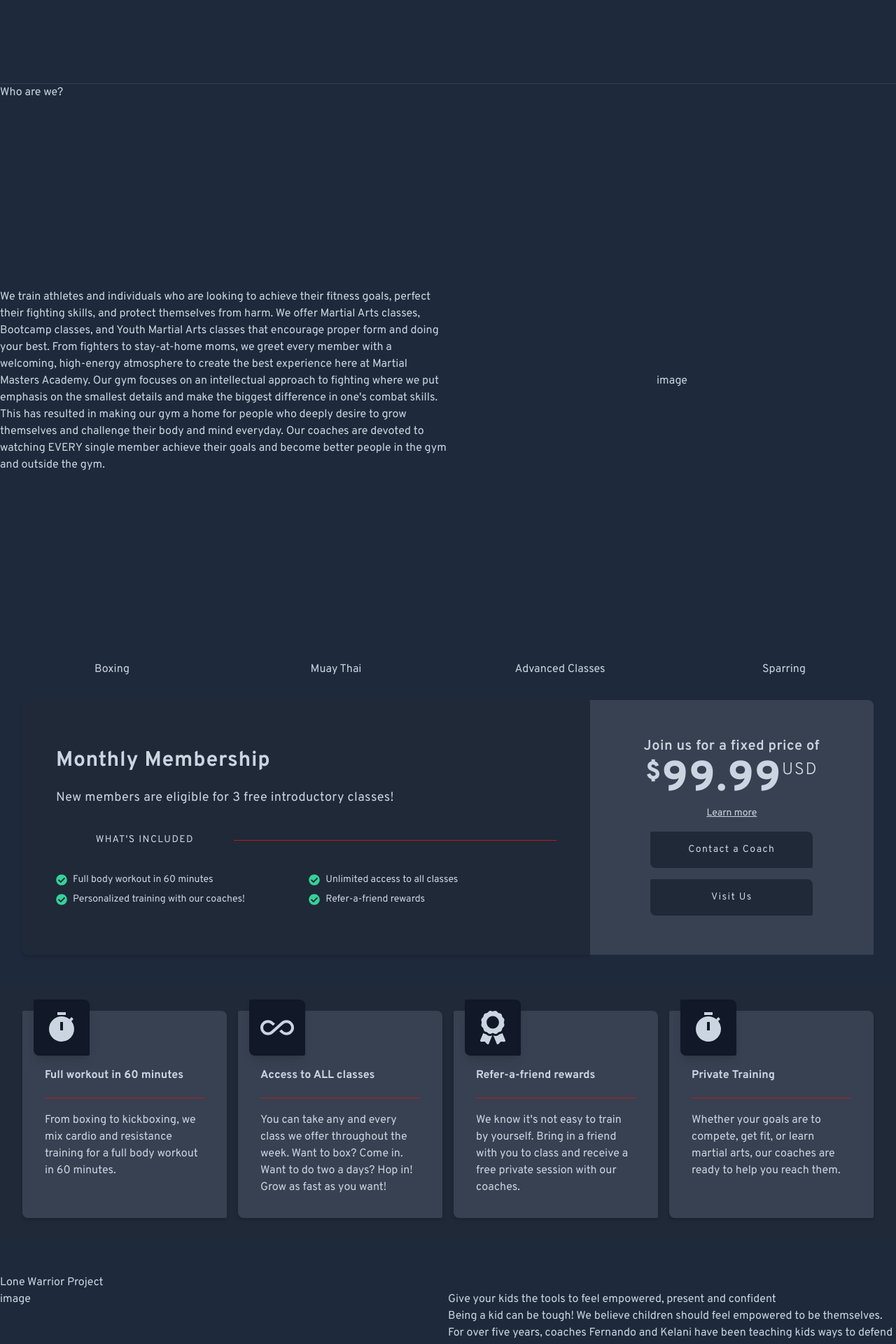
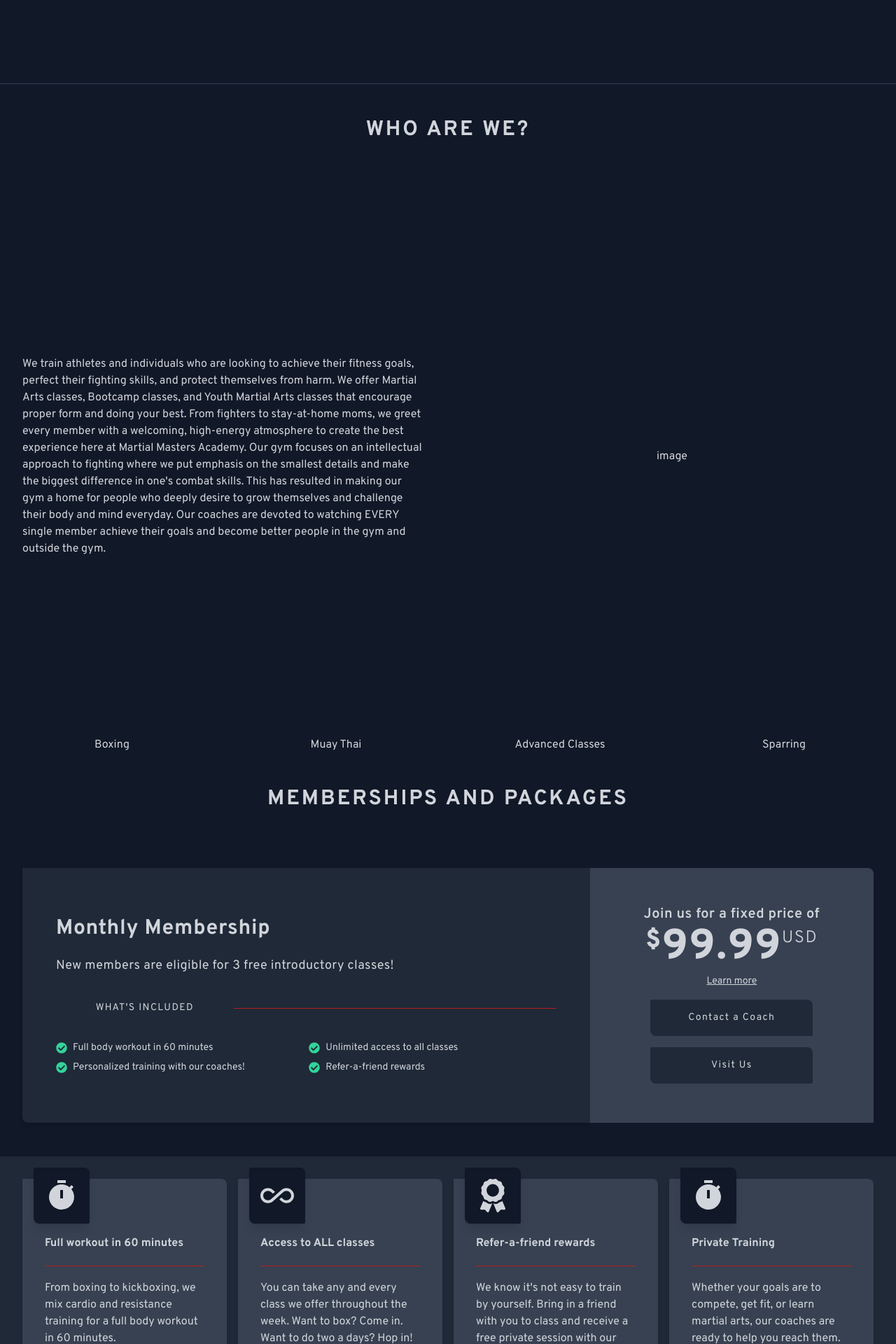
Before and after one commit to allanlalangan/martial-masters-academy, a Next.js app: page / in a window 1280 px wide. Shown: the part 680-2600 px from the top of the page at 70% size. Built offline with nearby package versions, Linux system fonts and the light colour scheme; a web font is replaced by a local one.

Commit message:
feat: update styles, base gray color

```diff
--- a/components/About/About.jsx
+++ b/components/About/About.jsx
@@ -1,10 +1,10 @@
 const About = () => {
   return (
-    <section className='grid grid-cols-12 grid-rows-6 h-screen'>
-      <figure className='col-span-12 row-span-3 md:col-start-7 md:col-end-13 md:row-start-1 md:row-end-7 flex justify-center items-center'>
+    <section className='grid grid-cols-12 grid-rows-4 lg:h-screen'>
+      <figure className='col-span-12 row-span-3 md:col-start-7 md:col-end-13 md:row-start-1 md:row-end-5 flex justify-center items-center'>
         image
       </figure>
-      <article className='col-span-12 row-span-3 md:col-start-1 md:col-end-7 md:row-start-1 md:row-end-7 flex justify-center items-center'>
+      <article className='p-8 col-span-12 row-span-3 md:col-start-1 md:col-end-7 md:row-start-1 md:row-end-5 flex justify-center items-center'>
         We train athletes and individuals who are looking to achieve their
         fitness goals, perfect their fighting skills, and protect themselves
         from harm. We offer Martial Arts classes, Bootcamp classes, and Youth
--- a/components/KidsProgram/KidsProgram.jsx
+++ b/components/KidsProgram/KidsProgram.jsx
@@ -19,7 +19,7 @@
         <li>feature</li>
         <li>feature</li>
       </ul>
-      <button className='lg:col-span-6 lg:row-start-5 lg:row-end-7 hover:brightness-110 shadow-md hover:shadow-lg mx-auto transition uppercase tracking-widest px-8 py-4 border rounded-bl-lg rounded-tr-lg border-primary-700'>
+      <button className='bg-inherit lg:col-span-6 lg:row-start-5 lg:row-end-7 hover:brightness-110 shadow-md hover:shadow-lg mx-auto transition uppercase tracking-widest px-8 py-4 border rounded-bl-lg rounded-tr-lg border-primary-700'>
         Explore our kids program
       </button>
     </section>
--- a/pages/index.js
+++ b/pages/index.js
@@ -16,12 +16,19 @@
       </Head>
       <>
         <Hero />
-        <h2>Who are we?</h2>
+        <h2 className='text-3xl text-center p-12 uppercase tracking-widest font-bold'>
+          Who are we?
+        </h2>
         <About />
         <Programs />
+        <h2 className='text-3xl text-center p-12 uppercase tracking-widest font-bold'>
+          Memberships and packages
+        </h2>
         <Membership />
         <Features />
-        <h2>Lone Warrior Project</h2>
+        <h2 className='text-3xl text-center p-12 uppercase tracking-widest font-bold'>
+          Lone Warrior Project
+        </h2>
         <KidsProgram />
       </>
     </>
--- a/styles/index.css
+++ b/styles/index.css
@@ -10,6 +10,6 @@
 @layer base {
   body {
     font-family: 'Overpass', sans-serif;
-    @apply bg-slate-800 text-slate-300;
+    @apply bg-gray-900 text-gray-300;
   }
 }
```
